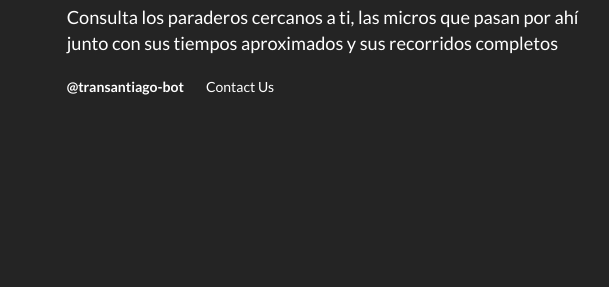
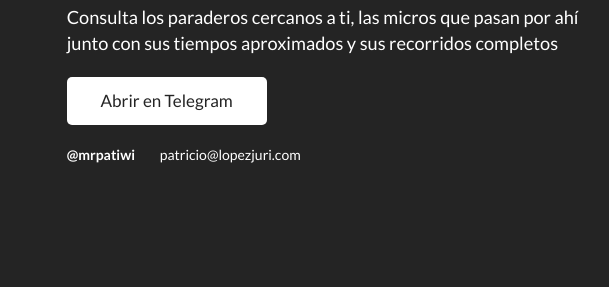
Before and after one commit to lopezjurip/transantiago-bot, a plain HTML site: page index.html in a window 1280 px wide. Shown: the part 393-680 px from the top of the page, 510-1119 px from the left. Drawn offline with Linux system fonts and the light colour scheme.

Commit message:
Add links

```diff
--- a/index.html
+++ b/index.html
@@ -14,11 +14,41 @@
   <meta name="og:site_name" property="og:site_name" content="@transantiago-bot" />
   <meta name="og:title" property="og:title" content="@transantiago-bot" />
   <meta name="og:description" property="og:description" content="Paraderos y recorridos del Transantiago." />
-  <meta name="og:image" property="og:image" content="https://s3-us-west-2.amazonaws.com/skygear-cloud-asset/appsite/f3a7a194-73d2-4943-b6c8-f0fdbc2d0635-tran.png" />
+  <meta name="og:image" property="og:image" content="//s3-us-west-2.amazonaws.com/skygear-cloud-asset/appsite/f3a7a194-73d2-4943-b6c8-f0fdbc2d0635-tran.png" />
   <meta name="og:image:type" property="og:image:type" content="image/png" />
   <meta name="og:image:width" property="og:image:width" content="1024" />
   <meta name="og:image:height" property="og:image:height" content="1024" />
   <link rel="stylesheet" href="template/main.min.css" />
+  <style>
+    /*Do not complain.*/
+
+    .telegram-title {
+      text-decoration: none !important;
+      color: white;
+    }
+    .telegram-button {
+      text-decoration: none !important;
+    }
+    .telegram-button-content {
+      min-height: 48px;
+      line-height: 48px;
+      background-color: white;
+      color: #242424;
+      text-align: center;
+      vertical-align: center;
+      width: 200px;
+      margin-bottom: 20px;
+      border-radius: 5px;
+      font-size: 17px;
+    }
+    @media only screen and (max-width: 767px) {
+      .telegram-button-content {
+        width: 100%;
+        min-height: 60px;
+        line-height: 60px;
+      }
+    }
+  </style>
 </head>
 
 <body>
@@ -43,13 +73,26 @@
               </div>
               <div class="col-sm-7 col-xs-12">
                 <div class="app-content">
-                  <h2 class="app-name app-field">@transantiago-bot</h2>
+                  <h2 class="app-name app-field">
+                    <a class="telegram-title" href="https://t.me/transantiago-bot">
+                      @transantiago-bot
+                    </a>
+                  </h2>
                   <h1 class="tag-line app-field">Paraderos y recorridos del Transantiago.</h1>
                   <div class="description app-field">
                     <p>Consulta los paraderos cercanos a ti, las micros que pasan por ahí junto con sus tiempos aproximados y sus recorridos completos</p>
                   </div>
-                  <div></div>
-                  <p><strong style="color:white;padding-right:22px;">@transantiago-bot</strong><a class="footer-link" style="color:white;" href="mailto:patricio@lopezjuri.com">Contact Us</a></p>
+                  <div class="app-field">
+                    <a class="telegram-button" href="https://t.me/transantiago-bot">
+                      <div class="telegram-button-content">
+                        Abrir en Telegram
+                      </div>
+                    </a>
+                  </div>
+                  <p>
+                    <a href="https://t.me/mrpatiwi"><strong style="color:white;padding-right:22px;">@mrpatiwi</strong></a>
+                    <a class="footer-link" style="color:white;" href="mailto:patricio@lopezjuri.com">patricio@lopezjuri.com</a>
+                  </p>
                 </div>
               </div>
             </div>
```
